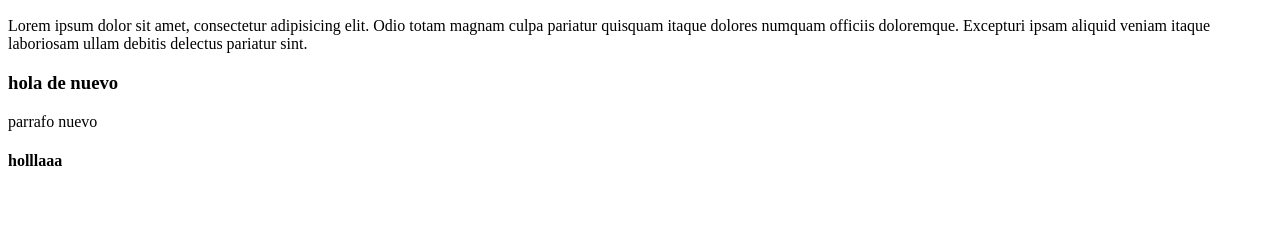
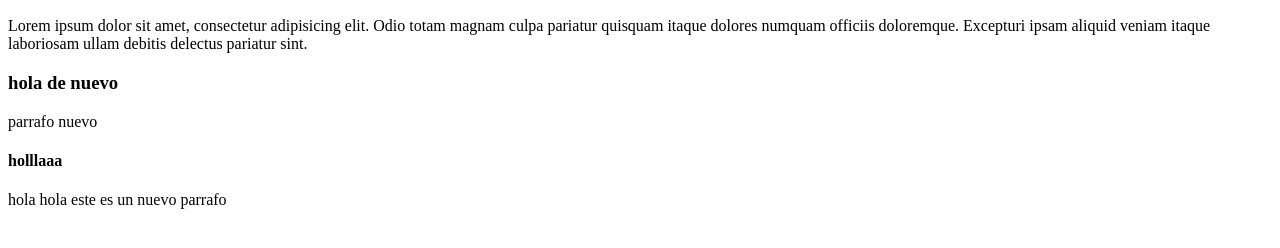
Before and after one commit to Kamf96/mi_repo_remoto, a plain HTML site: page index.html in a window 1280 px wide. Shown: the part 96-344 px from the top of the page. Drawn offline with Linux system fonts and the light colour scheme.

Commit message:
un nuevo parrafo

```diff
--- a/index.html
+++ b/index.html
@@ -9,5 +9,6 @@
     <h3>hola de nuevo</h3>
     <p>parrafo nuevo</p>
     <h4>holllaaa</h4>
+    <p>hola hola este es un nuevo parrafo</p>
   </body>
 </html>
```
